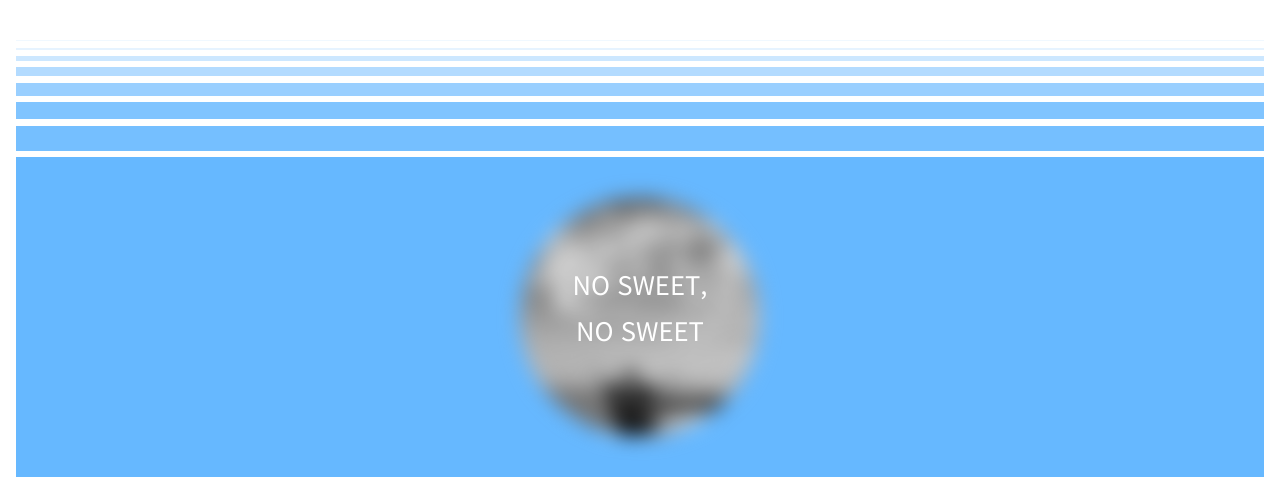
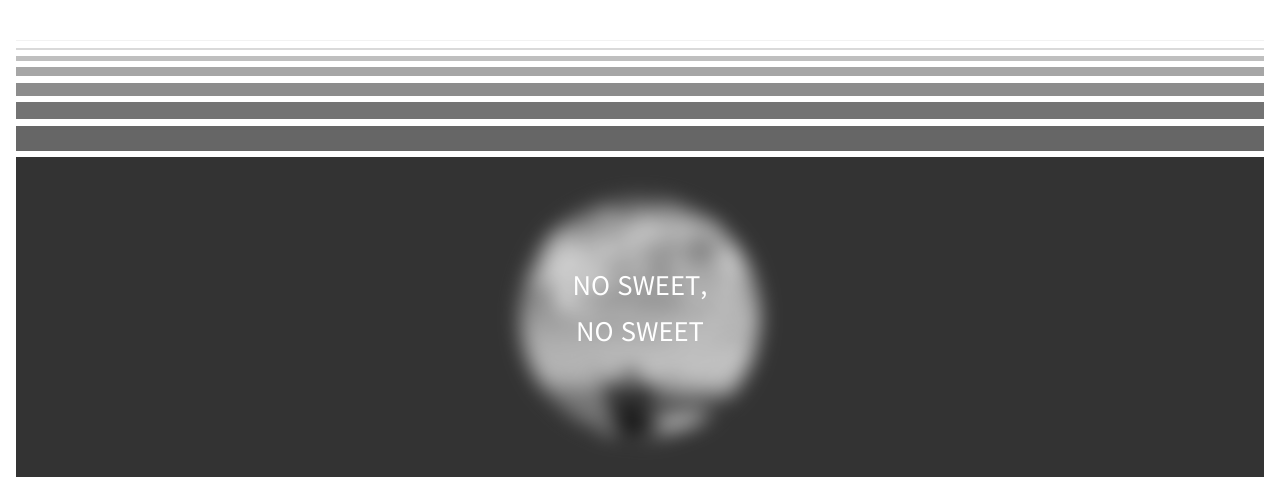
Before and after one commit to leejh4197/port, a React (Create React App) app: page / in a window 1280 px wide. Shown: the part 307-800 px from the top of the page. Built offline with nearby package versions, Linux system fonts and the light colour scheme.

Commit message:
[STYLE]배경색 수정

```diff
--- a/src/assets/data/portText.js
+++ b/src/assets/data/portText.js
@@ -6,7 +6,7 @@ export const portText = [
     img: "kong.png",
     code: "",
     view: "https://kong2game.netlify.app/",
-    name: "react,three.js,tailwind",
+    name: "react,Matter.js,tailwind",
   },
   {
     num: "02",
--- a/src/assets/data/skill.js
+++ b/src/assets/data/skill.js
@@ -3,7 +3,7 @@ export const skill = [
     num: "1",
     title: "UI/UX 디자인에 대한 애정",
     content:
-      "사용자 경험을 개선하고 직관적이며 아름다운 사용자 인터페이스를 디자인하는 것에 대한 높은 열정을 가지고 있습니다. 사용자 중심의 디자인을 통해 웹 애플리케이션을 개발하고자 합니다.",
+      "사용자 경험을 개선하고 직관적이며 아름다운 사용자 인터페이스를 디자인하는 것에 대한 높은 열정을 가지고 있습니다. 사용자 중심의 디자인을 통해 웹 애플리케이션을 개발하고자 노력합니다.",
   },
   {
     num: "2",
--- a/src/assets/scss/section/_intro.scss
+++ b/src/assets/scss/section/_intro.scss
@@ -51,7 +51,7 @@
   .intro__text {
     width: 100%;
     height: 40vh;
-    background-color: hsl(208, 100%, 70%);
+    background-color: #333333;
 
     color: var(--white);
     display: flex;
@@ -114,31 +114,37 @@
 
       &:nth-child(1) {
         height: 1px;
-        background-color: hsl(208, 100%, 97%);
+        background-color: #f2f2f2; /* Slightly darker than #e0e0e0 */
       }
+
       &:nth-child(2) {
         height: 2px;
-        background-color: hsl(208, 100%, 95%);
+        background-color: #d9d9d9; /* Slightly darker than #f2f2f2 */
       }
+
       &:nth-child(3) {
         height: 5px;
-        background-color: hsl(208, 100%, 90%);
+        background-color: #bfbfbf; /* Slightly darker than #d9d9d9 */
       }
+
       &:nth-child(4) {
         height: 9px;
-        background-color: hsl(208, 100%, 85%);
+        background-color: #a6a6a6; /* Slightly darker than #bfbfbf */
       }
+
       &:nth-child(5) {
         height: 13px;
-        background-color: hsl(208, 100%, 80%);
+        background-color: #8c8c8c; /* Slightly darker than #a6a6a6 */
       }
+
       &:nth-child(6) {
         height: 17px;
-        background-color: hsl(208, 100%, 75%);
+        background-color: #737373; /* Slightly darker than #8c8c8c */
       }
+
       &:nth-child(7) {
         height: 25px;
-        background-color: hsl(208, 100%, 73%);
+        background-color: #666666; /* Slightly darker than #737373 */
       }
     }
     &.bottom {
--- a/src/assets/scss/setting/_vars.scss
+++ b/src/assets/scss/setting/_vars.scss
@@ -4,11 +4,11 @@
   --mainNum-font: "Noto Sans KR";
 
   --mainBg-color: white;
-  --subBg100: hsl(208, 100%, 70%);
-  --subBg200: hsl(208, 100%, 75%);
-  --subBg300: hsl(208, 100%, 80%);
-  --subBg400: hsl(208, 100%, 85%);
-  --subBg500: hsl(208, 100%, 90%);
+  --subBg100: #e0e0e0;
+  --subBg200: #f0f0f0;
+  --subBg300: #f5f5f5;
+  --subBg400: #fafafa;
+  --subBg500: #ffffff;
 
   --white: #fff;
   --black: #000;
```
